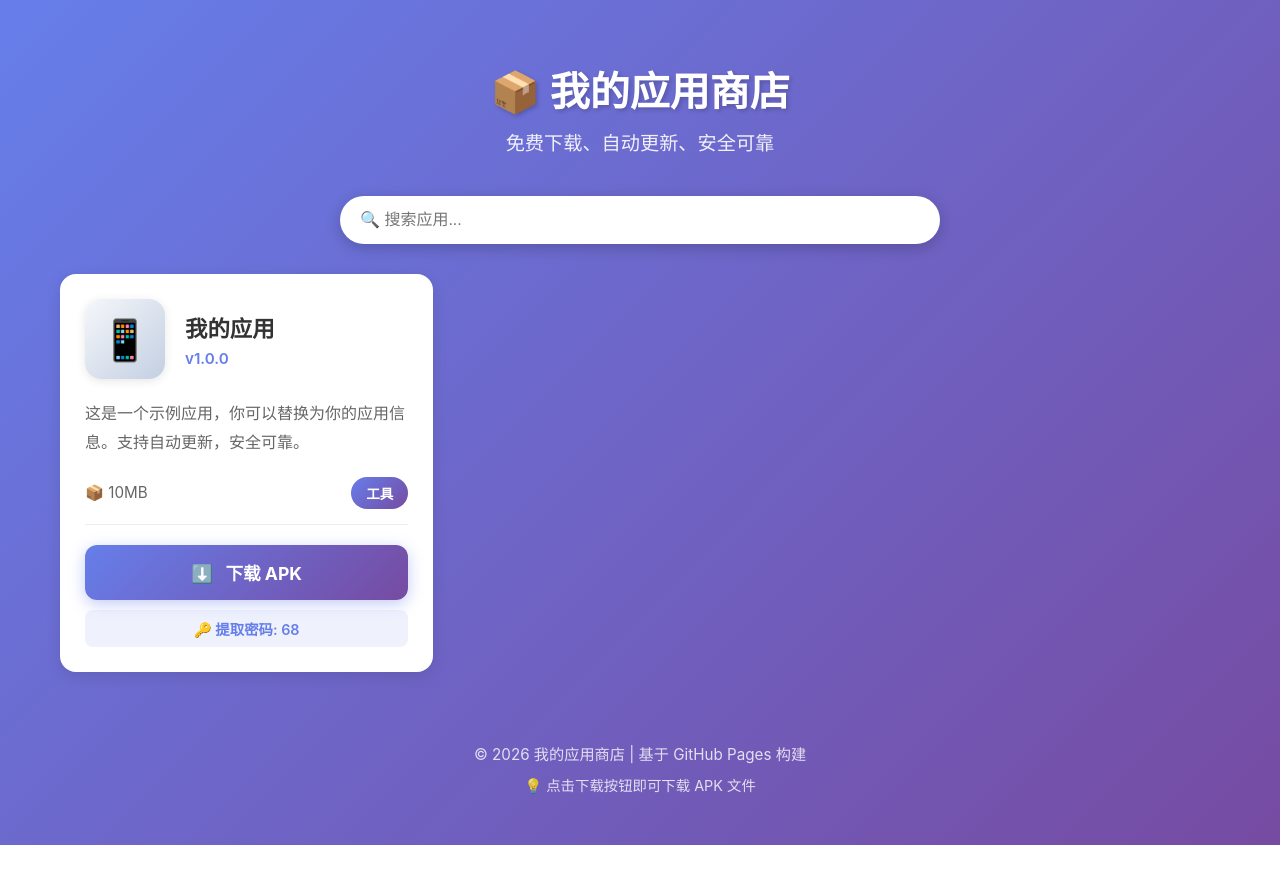
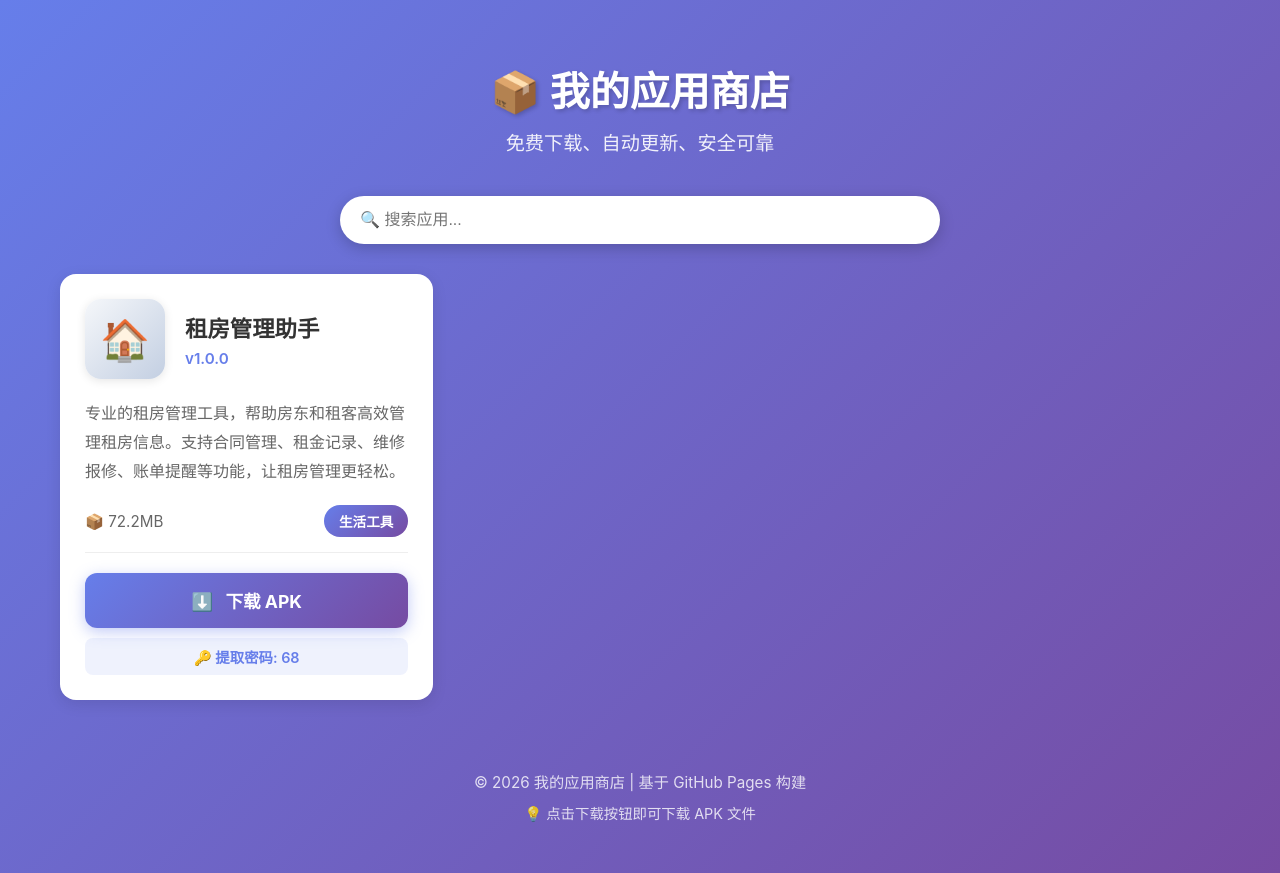
Before and after one commit to hanlaisheng/app-store, a website: page app.html in a window 1280 px wide. Before the commit the page ends 845 px from the top, so only its background shows below. Drawn offline with Linux system fonts and the light colour scheme.

Commit message:
Update app info to rental helper

```diff
--- a/app.html
+++ b/app.html
@@ -292,13 +292,13 @@
         // 应用列表（可以从 API 或静态 JSON 加载）
         const apps = [
             {
-                id: 'my-app',
-                name: '我的应用',
-                description: '这是一个示例应用，你可以替换为你的应用信息。支持自动更新，安全可靠。',
+                id: 'rental-helper',
+                name: '租房管理助手',
+                description: '专业的租房管理工具，帮助房东和租客高效管理租房信息。支持合同管理、租金记录、维修报修、账单提醒等功能，让租房管理更轻松。',
                 version: '1.0.0',
-                icon: '📱',
-                size: '10MB',
-                category: '工具',
+                icon: '🏠',
+                size: '72.2MB',
+                category: '生活工具',
                 downloadUrl: 'https://wwbqy.lanzoub.com/ijaMz3p71v0d',
                 password: '68',
                 changelog: '初始版本发布'
```
